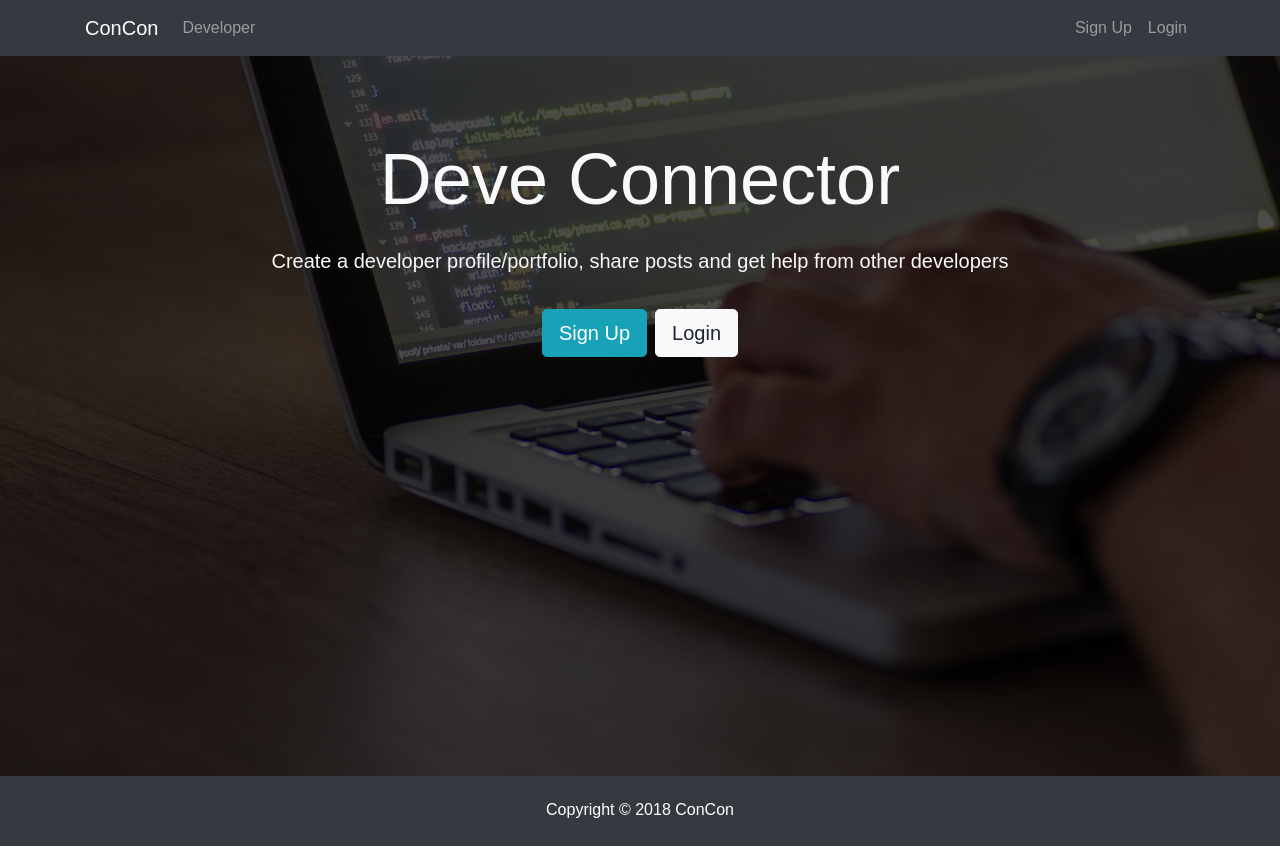
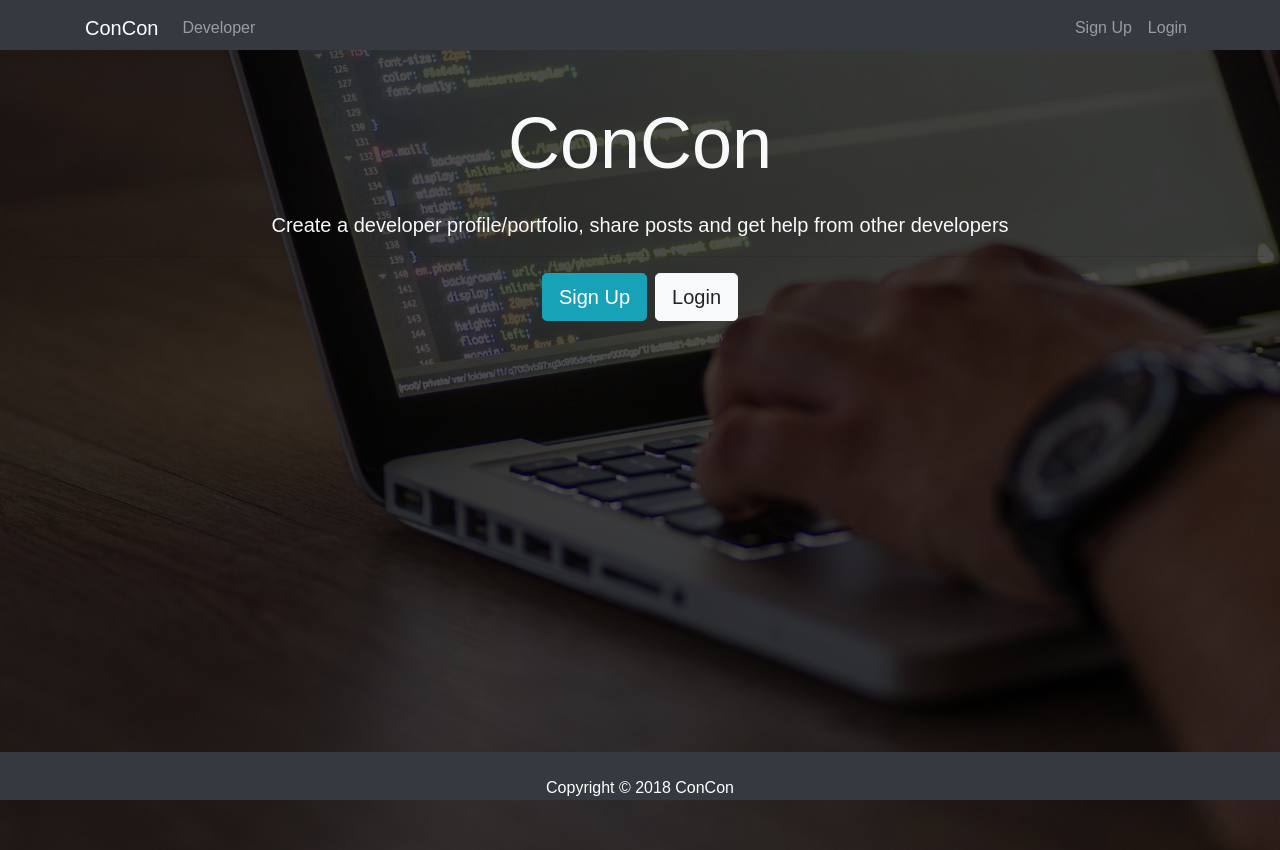
Before and after one commit to jhun0601/concon, a React (Create React App) app in the folder client/: page / in a window 1280 px wide. Built offline with nearby package versions, Linux system fonts and the light colour scheme.

Commit message:
changes in footer and header css

```diff
--- a/client/src/App.css
+++ b/client/src/App.css
@@ -1,32 +1,15 @@
 img {
-  /* width: 100%; */
-  min-height: 100%;
-  min-width: 1024px;
   width: 100%;
-  height: auto;
-  position: fixed;
-  top: 0;
-  left: 0;
-}
-
-@media screen and (max-width: 1024px) {
-  /* Specific to this particular image */
-  img.bg {
-    left: 50%;
-    margin-left: -512px; /* 50% */
-  }
 }
 
 .landing {
   position: relative;
-  background: url("./img/showcase.jpg") no-repeat center center fixed;
-  -webkit-background-size: cover;
-  -moz-background-size: cover;
-  -o-background-size: cover;
+  background: url("./img/showcase.jpg") no-repeat;
   background-size: cover;
-  height: 90vh;
-  margin-top: -24px;
-  margin-bottom: -50px;
+  background-position: center;
+  height: 100vh;
+  margin-top: 50px;
+  margin-bottom: 50px;
 }
 
 .landing-inner {
@@ -40,7 +23,6 @@ img {
   left: 0;
   width: 100%;
   height: 100%;
-  overflow: hidden;
 }
 
 .card-form {
@@ -56,10 +38,37 @@ img {
   color: #bbb !important;
 }
 
-#header {
+/*change in css*/
+html {
+  height: 100%;
+}
+html body {
+  height: 100%;
+  overflow: hidden;
+}
+html body .container-fluid.body-content {
   position: absolute;
-  top: 0;
+  top: 50px;
+  bottom: 30px;
+  right: 0;
+  left: 0;
+  overflow-y: auto;
+}
+
+header {
+  position: absolute;
   left: 0;
   right: 0;
-  overflow: hidden;
+  top: 0;
+  background-color: #4c4;
+  height: 50px;
 }
+
+footer {
+  position: absolute;
+  left: 0;
+  right: 0;
+  bottom: 0;
+  background-color: #4c4;
+  height: 30px;
+}
--- a/client/src/components/layout/Landing.js
+++ b/client/src/components/layout/Landing.js
@@ -5,10 +5,10 @@ class Landing extends Component {
     return (
       <div className="landing">
         <div className="dark-overlay landing-inner text-light">
-          <div className="container">
+          <div className="container-fluid body-content">
             <div className="row">
               <div className="col-md-12 text-center">
-                <h1 className="display-3 mb-4">Deve Connector</h1>
+                <h1 className="display-3 mb-4">ConCon</h1>
                 <p className="lead">
                   {" "}
                   Create a developer profile/portfolio, share posts and get help
--- a/client/src/components/layout/Navbar.js
+++ b/client/src/components/layout/Navbar.js
@@ -3,6 +3,7 @@ import React, { Component } from "react";
 class Navbar extends Component {
   render() {
     return (
+      <header>
         <nav className="navbar navbar-expand-sm navbar-dark bg-dark mb-4">
           <div className="container">
             <a className="navbar-brand" href="landing.html">
@@ -42,6 +43,7 @@ class Navbar extends Component {
             </div>
           </div>
         </nav>
+      </header>
     );
   }
 }
```
Lines whose indentation alone changed are shown as unchanged.
